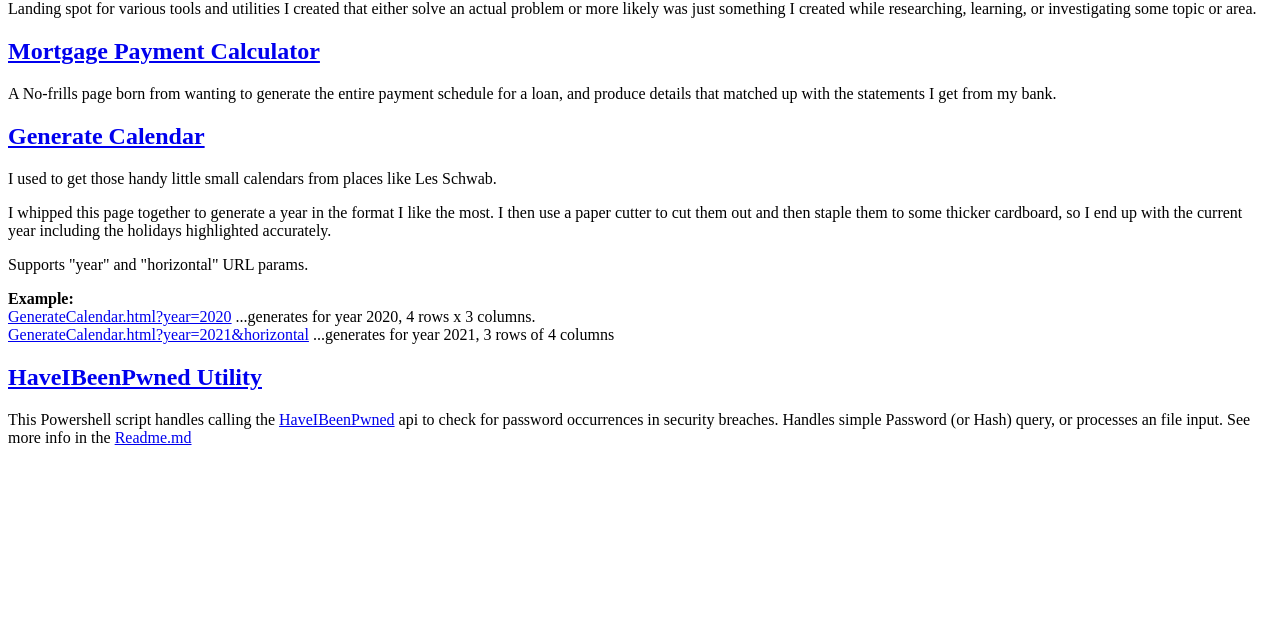
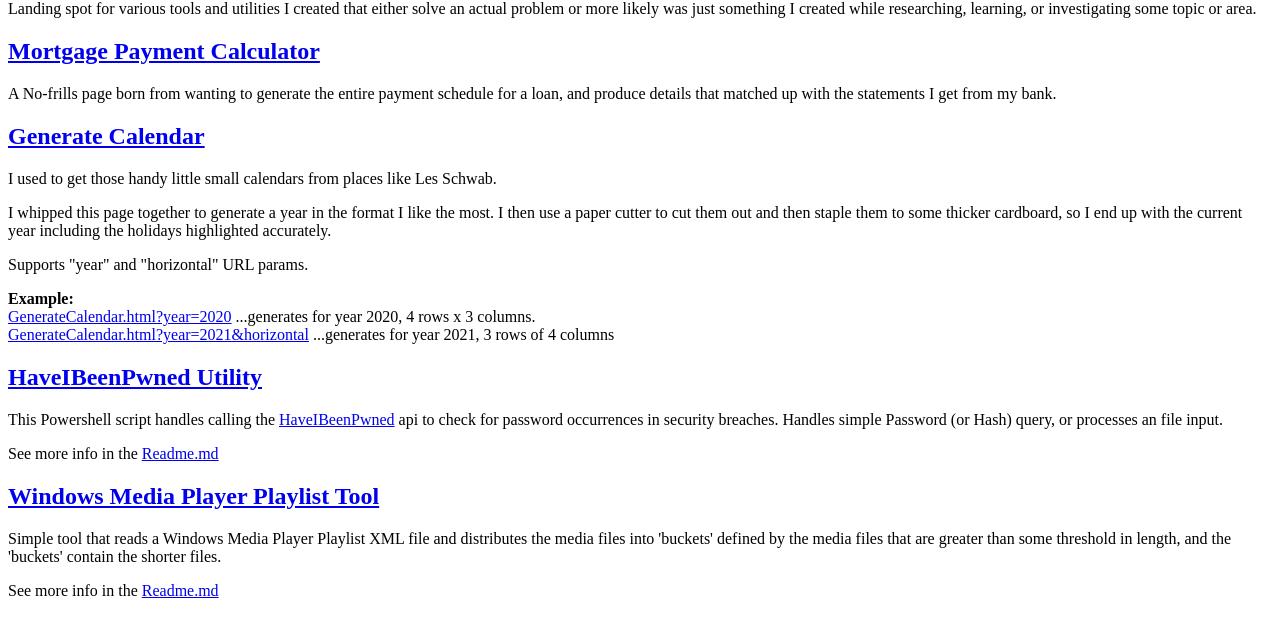
Before and after one commit to MrJimmo/ToolsAndUtilities, a plain HTML site: page index.html in a window 1280 px wide. Shown: the part 66-700 px from the top of the page. Drawn offline with Linux system fonts and the light colour scheme.

Commit message:
Updating to include new Playlist Tool

```diff
--- a/index.html
+++ b/index.html
@@ -33,9 +33,18 @@ Supports "year" and "horizontal" URL params.
 This Powershell script handles calling the <a href="https://haveibeenpwned.com/HaveIBeenPwned">HaveIBeenPwned</a> api to check for password occurrences in security breaches.
 
 Handles simple Password (or Hash) query, or processes an file input.
-
+<p>
 See more info in the <a href="https://github.com/MrJimmo/ToolsAndUtilities/tree/main/HaveIBeenPwned/Readme.md">Readme.md</a>
 <p></p>
 
+<h2>
+<a href="https://github.com/MrJimmo/ToolsAndUtilities/tree/main/PlaylistTool">Windows Media Player Playlist Tool</a><br>
+</h2>
+Simple tool that reads a Windows Media Player Playlist XML file and distributes the media files into 'buckets' defined by the media files that are greater than some threshold in length, and the 'buckets' contain the shorter files.
+<p>
+See more info in the <a href="https://github.com/MrJimmo/ToolsAndUtilities/tree/main/PlaylistTool/Readme.md">Readme.md</a>
+<p></p>
+
+
 </body>
 </html>
```
